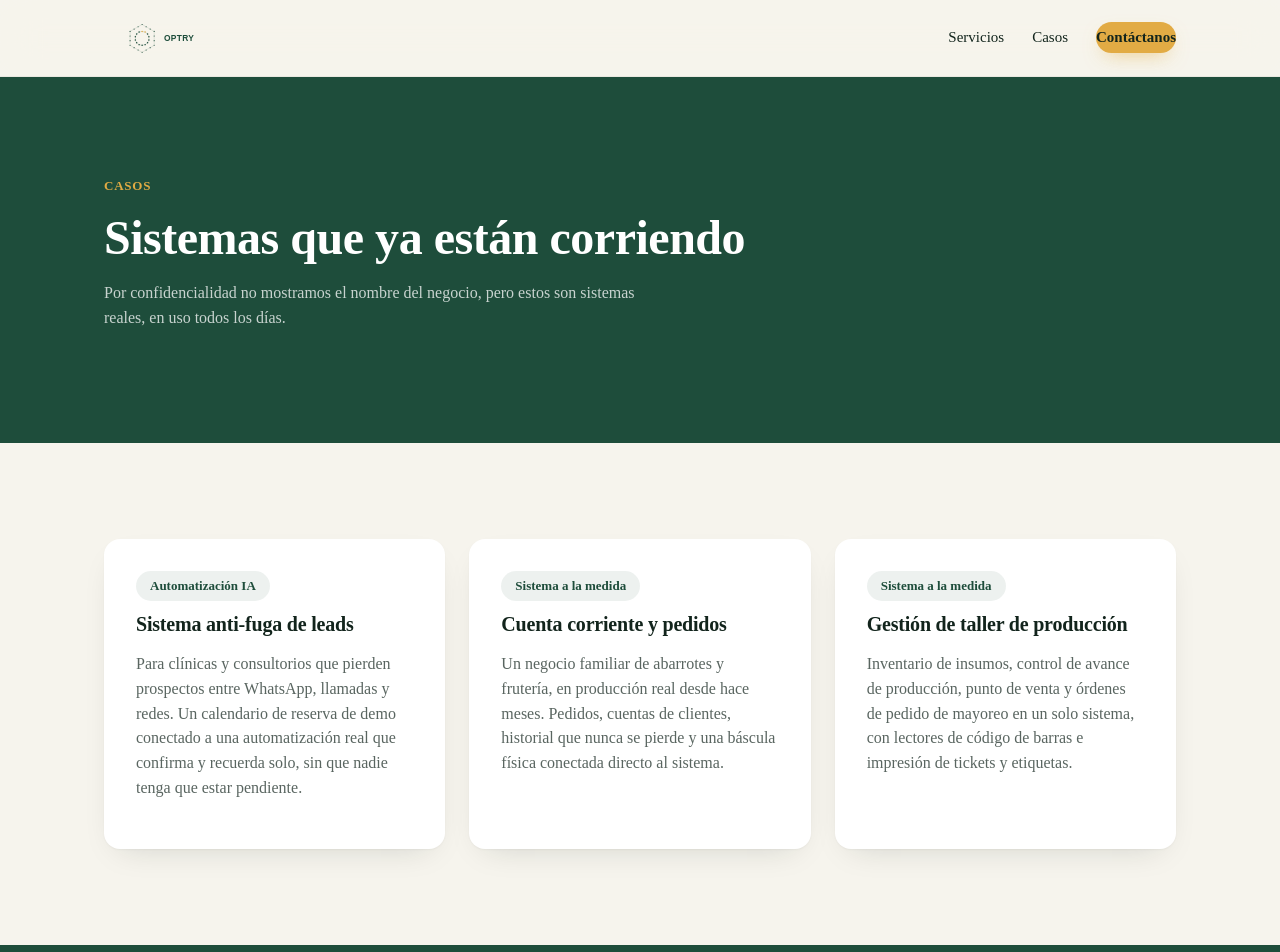
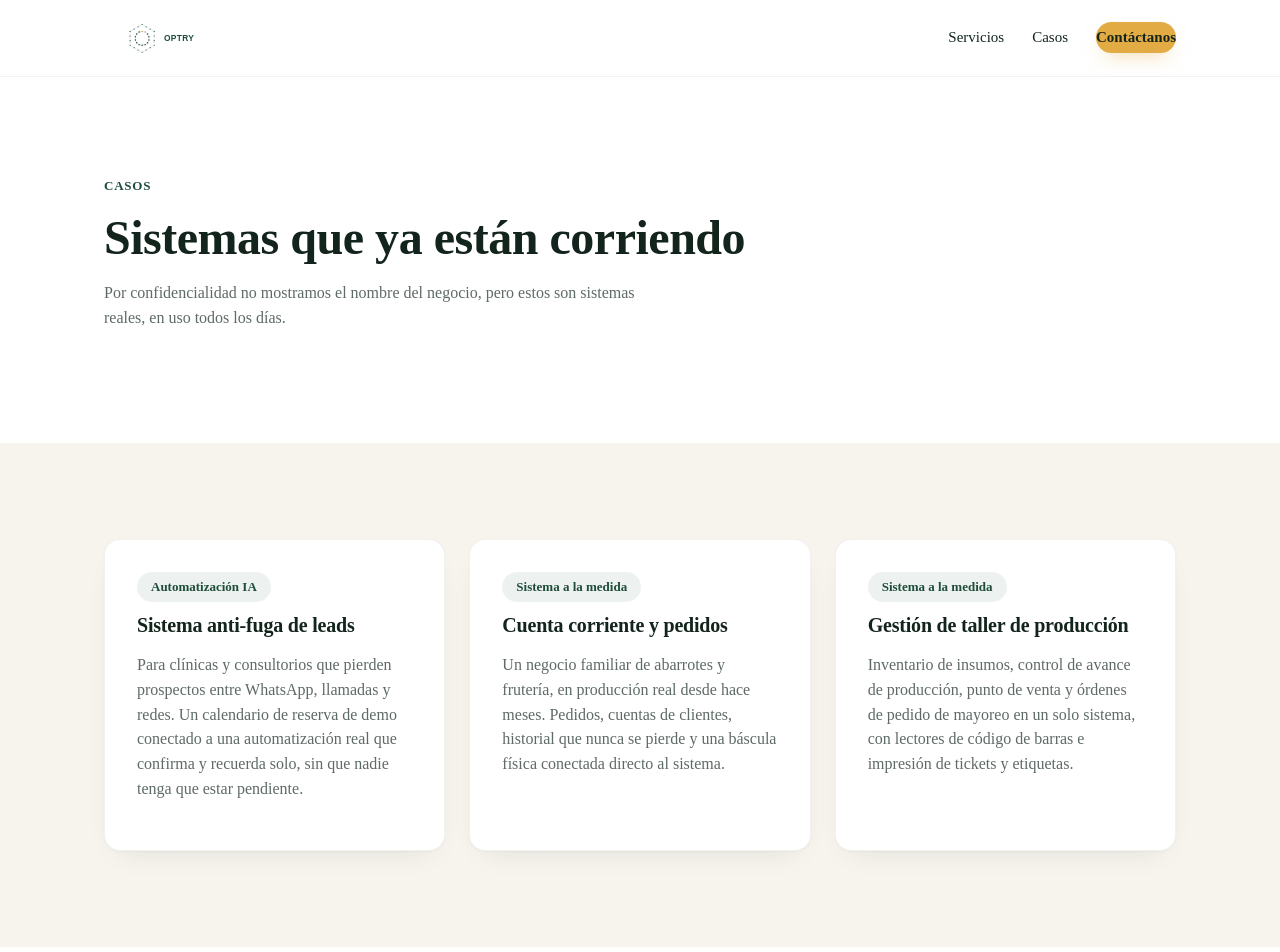
Before and after one commit to Optry-agency/optry-tech-web, a Next.js app: page /casos in a window 1280 px wide. Shown: the top 952 px of the page. Built offline with nearby package versions, Linux system fonts and the light colour scheme.

Commit message:
Corregir animaciones al navegar por el menu (scroll y reveal no se reiniciaban en cambio de ruta) y rehacer la paleta para que domine el blanco: verde y mostaza quedan solo como acento

```diff
--- a/app/casos/page.tsx
+++ b/app/casos/page.tsx
@@ -30,20 +30,20 @@ const casos = [
 export default function Casos() {
   return (
     <>
-      <section className="section--dark section">
+      <section className="section">
         <div className="container">
           <span className="eyebrow reveal">Casos</span>
           <h1 className="reveal" style={{ transitionDelay: "0.05s" }}>
             Sistemas que ya están corriendo
           </h1>
-          <p className="reveal" style={{ maxWidth: 560, opacity: 0.92, transitionDelay: "0.1s" }}>
+          <p className="reveal" style={{ maxWidth: 560, transitionDelay: "0.1s" }}>
             Por confidencialidad no mostramos el nombre del negocio, pero
             estos son sistemas reales, en uso todos los días.
           </p>
         </div>
       </section>
 
-      <section className="section">
+      <section className="section section--tint">
         <div className="container">
           <div className="grid grid--3">
             {casos.map((c, i) => (
@@ -61,7 +61,7 @@ export default function Casos() {
         </div>
       </section>
 
-      <section className="section--dark section">
+      <section className="section">
         <div className="container reveal" style={{ textAlign: "center" }}>
           <h2>¿Quieres ser el siguiente caso?</h2>
           <Link href="/contacto" className="btn btn--primary">
--- a/app/globals.css
+++ b/app/globals.css
@@ -4,11 +4,12 @@
   --color-accent: #E2AB44;
   --color-white: #FFFFFF;
   --color-ink: #12241C;
+  --color-cream: #F6F4ED;
 
-  /* Fondo/texto de fondo — animados por el scroll (ver ScrollDepth) */
-  --color-bg: #F6F4ED;
-  --color-fg: #12241C;
-  --color-fg-muted: rgba(18, 36, 28, 0.66);
+  /* Fondo — se anima muy sutilmente con el scroll (ver ScrollDepth).
+     El texto NO se anima: el blanco predomina siempre, así que el
+     contraste con --color-ink nunca está en riesgo. */
+  --color-bg: #FFFFFF;
 
   --font-heading: var(--font-montserrat), "Arial Black", sans-serif;
   --font-body: var(--font-inter), Arial, sans-serif;
@@ -38,11 +39,11 @@ body {
 
 body {
   background: var(--color-bg);
-  color: var(--color-fg);
+  color: var(--color-ink);
   font-family: var(--font-body);
   font-size: 1rem;
   line-height: 1.55;
-  transition: background-color 0.4s var(--ease-out), color 0.4s var(--ease-out);
+  transition: background-color 0.5s var(--ease-out);
   -webkit-font-smoothing: antialiased;
 }
 
@@ -52,6 +53,7 @@ h1, h2, h3 {
   line-height: 1.15;
   letter-spacing: -0.01em;
   margin: 0 0 1rem 0;
+  color: var(--color-ink);
 }
 
 h1 { font-size: clamp(2.25rem, 4vw, 3rem); }
@@ -60,7 +62,7 @@ h3 { font-size: 1.25rem; font-weight: 600; }
 
 p {
   margin: 0 0 1rem 0;
-  color: var(--color-fg-muted);
+  color: rgba(18, 36, 28, 0.68);
 }
 
 a {
@@ -77,6 +79,14 @@ a {
   padding: 96px 0;
 }
 
+/* Franja tenue color crema para separar secciones sin romper el blanco
+   dominante — reemplaza los fondos verdes sólidos que había antes. */
+.section--tint {
+  background: var(--color-cream);
+}
+
+/* Se conserva por si algún bloque puntual (nunca una página completa)
+   necesita el verde sólido de marca — úsalo con moderación. */
 .section--dark {
   background: var(--color-primary);
   color: var(--color-white);
@@ -101,7 +111,6 @@ a {
   text-transform: uppercase;
   color: var(--color-primary);
   margin-bottom: 14px;
-  transition: color 0.4s var(--ease-out);
 }
 
 .section--dark .eyebrow {
@@ -136,46 +145,58 @@ a {
 .btn--primary {
   background: var(--color-accent);
   color: var(--color-ink);
-  box-shadow: 0 8px 20px -8px rgba(226, 171, 68, 0.65);
+  box-shadow: 0 8px 20px -8px rgba(226, 171, 68, 0.55);
 }
 
 .btn--primary:hover {
-  box-shadow: 0 12px 28px -8px rgba(226, 171, 68, 0.75);
+  box-shadow: 0 12px 28px -8px rgba(226, 171, 68, 0.65);
 }
 
 .btn--secondary {
-  background: rgba(255, 255, 255, 0.08);
+  background: transparent;
+  color: var(--color-primary);
+  border: 1.5px solid rgba(30, 77, 59, 0.35);
+}
+
+.btn--secondary:hover {
+  background: rgba(30, 77, 59, 0.06);
+}
+
+/* Variante para usarse solo dentro de un bloque .section--dark */
+.btn--on-dark {
+  background: rgba(255, 255, 255, 0.1);
   color: var(--color-white);
   border: 1.5px solid rgba(255, 255, 255, 0.55);
   backdrop-filter: blur(8px);
 }
 
-.btn--secondary:hover {
-  background: rgba(255, 255, 255, 0.16);
+.btn--on-dark:hover {
+  background: rgba(255, 255, 255, 0.18);
 }
 
-/* Tarjetas — profundidad suave tipo clay/iOS, texto siempre fijo (el fondo no se anima) */
+/* Tarjetas — profundidad suave tipo clay/iOS */
 .card {
   background: var(--color-white);
   color: var(--color-ink);
   border-radius: var(--radius);
   padding: 32px;
   height: 100%;
+  border: 1px solid rgba(18, 36, 28, 0.06);
   box-shadow:
-    0 1px 2px rgba(18, 36, 28, 0.04),
-    0 12px 32px -16px rgba(18, 36, 28, 0.18);
+    0 1px 2px rgba(18, 36, 28, 0.03),
+    0 12px 32px -18px rgba(18, 36, 28, 0.14);
   transition: transform 0.35s var(--ease-spring), box-shadow 0.35s var(--ease-out);
 }
 
 .card p {
-  color: rgba(18, 36, 28, 0.7);
+  color: rgba(18, 36, 28, 0.68);
 }
 
 .card:hover {
   transform: translateY(-4px);
   box-shadow:
-    0 1px 2px rgba(18, 36, 28, 0.05),
-    0 24px 48px -20px rgba(18, 36, 28, 0.24);
+    0 1px 2px rgba(18, 36, 28, 0.04),
+    0 24px 48px -20px rgba(18, 36, 28, 0.18);
 }
 
 .grid {
--- a/app/servicios/page.tsx
+++ b/app/servicios/page.tsx
@@ -10,7 +10,7 @@ export const metadata: Metadata = {
 export default function Servicios() {
   return (
     <>
-      <section className="section--dark section">
+      <section className="section">
         <div className="container">
           <span className="eyebrow reveal">Servicios</span>
           <h1 className="reveal" style={{ transitionDelay: "0.05s" }}>
@@ -19,7 +19,7 @@ export default function Servicios() {
         </div>
       </section>
 
-      <section className="section">
+      <section className="section section--tint">
         <div className="container">
           <span className="tag reveal">Segmento 1</span>
           <h2 className="reveal">Sistema a la medida para tu negocio local</h2>
@@ -91,7 +91,7 @@ export default function Servicios() {
         </div>
       </section>
 
-      <section className="section--dark section">
+      <section className="section section--tint">
         <div className="container reveal" style={{ textAlign: "center" }}>
           <h2>¿No estás seguro en cuál encajas?</h2>
           <p style={{ maxWidth: 480, margin: "0 auto 24px" }}>
--- a/components/ScrollDepth.tsx
+++ b/components/ScrollDepth.tsx
@@ -1,15 +1,13 @@
 "use client";
 
 import { useEffect } from "react";
+import { usePathname } from "next/navigation";
 
-// Colores de inicio (arriba de la página) y de destino (fondo de la página).
-// Los "fijos" de marca (--color-primary, --color-accent, --color-ink) no se tocan:
-// solo el fondo/texto por defecto de las secciones claras se profundiza al bajar,
-// para dar sensación de profundidad sin perder legibilidad en tarjetas/CTAs.
-const BG_START = [246, 244, 237]; // --color-bg crema
-const BG_END = [12, 20, 16]; // verde-negro profundo
-const FG_START = [18, 36, 28]; // --color-ink
-const FG_END = [237, 240, 235]; // crema muy claro
+// El blanco domina todo el sitio; esto solo agrega una insinuación de
+// profundidad al fondo mientras bajas (nunca compromete el contraste,
+// porque el texto usa --color-ink fijo, no se anima).
+const BG_START = [255, 255, 255]; // blanco puro, arriba de la página
+const BG_END = [234, 231, 222]; // gris cálido muy claro, abajo del todo
 
 function lerp(a: number, b: number, t: number) {
   return Math.round(a + (b - a) * t);
@@ -24,13 +22,19 @@ function mix(start: number[], end: number[], t: number) {
 }
 
 export default function ScrollDepth() {
+  const pathname = usePathname();
+
   useEffect(() => {
+    const root = document.documentElement;
     const prefersReduced = window.matchMedia(
       "(prefers-reduced-motion: reduce)"
     ).matches;
-    if (prefersReduced) return;
 
-    const root = document.documentElement;
+    if (prefersReduced) {
+      root.style.setProperty("--color-bg", `rgb(${BG_START.join(", ")})`);
+      return;
+    }
+
     let ticking = false;
 
     const apply = () => {
@@ -38,17 +42,14 @@ export default function ScrollDepth() {
       const doc = document.documentElement;
       const scrollable = doc.scrollHeight - window.innerHeight;
       const progress = scrollable > 0 ? window.scrollY / scrollable : 0;
-      // Curva suave: se profundiza rápido al inicio del scroll y se detiene
-      // antes del fondo del todo, para no pelear con las secciones oscuras.
-      const t = Math.min(1, Math.max(0, progress)) ** 0.85;
+      const t = Math.min(1, Math.max(0, progress));
+      root.style.setProperty("--color-bg", mix(BG_START, BG_END, t));
+    };
 
-      root.style.setProperty("--color-bg", mix(BG_START, BG_END, t));
-      root.style.setProperty("--color-fg", mix(FG_START, FG_END, t));
-      root.style.setProperty(
-        "--color-fg-muted",
-        `${mix(FG_START, FG_END, t)}`.replace("rgb", "rgba").replace(")", ", 0.72)")
-      );
-    };
+    // Recalcular de inmediato al entrar a una página nueva (navegación por
+    // menú resetea el scroll a 0, pero la variable en <html> venía de la
+    // página anterior — sin esto se ve un flash con el tono de antes).
+    apply();
 
     const onScroll = () => {
       if (!ticking) {
@@ -57,14 +58,13 @@ export default function ScrollDepth() {
       }
     };
 
-    apply();
     window.addEventListener("scroll", onScroll, { passive: true });
     window.addEventListener("resize", onScroll);
     return () => {
       window.removeEventListener("scroll", onScroll);
       window.removeEventListener("resize", onScroll);
     };
-  }, []);
+  }, [pathname]);
 
   return null;
 }
--- a/components/ScrollReveal.tsx
+++ b/components/ScrollReveal.tsx
@@ -1,14 +1,26 @@
 "use client";
 
 import { useEffect } from "react";
+import { usePathname } from "next/navigation";
 
 /**
  * Activa el fade/slide-in de cualquier elemento con className="reveal"
  * cuando entra en el viewport. No usa estado de React a propósito —
  * solo alterna una clase en el DOM, así que no compite con la hidratación.
+ *
+ * Se vuelve a ejecutar en cada cambio de ruta (usePathname) porque este
+ * componente vive en el layout raíz y no se vuelve a montar al navegar
+ * por el menú — sin esto, los ".reveal" de la página nueva nunca se
+ * observaban y se quedaban invisibles (opacity: 0) para siempre.
  */
 export default function ScrollReveal() {
+  const pathname = usePathname();
+
   useEffect(() => {
+    let observer: IntersectionObserver | null = null;
+
+    // Espera un frame a que el DOM de la página nueva ya esté pintado.
+    const raf = requestAnimationFrame(() => {
       const elements = Array.from(document.querySelectorAll(".reveal"));
       if (elements.length === 0) return;
 
@@ -20,21 +32,29 @@ export default function ScrollReveal() {
         return;
       }
 
-    const observer = new IntersectionObserver(
+      observer = new IntersectionObserver(
         (entries) => {
           for (const entry of entries) {
             if (entry.isIntersecting) {
               entry.target.classList.add("reveal-visible");
-            observer.unobserve(entry.target);
+              observer?.unobserve(entry.target);
             }
           }
         },
         { threshold: 0.15, rootMargin: "0px 0px -40px 0px" }
       );
 
-    elements.forEach((el) => observer.observe(el));
-    return () => observer.disconnect();
-  }, []);
+      elements.forEach((el) => {
+        el.classList.remove("reveal-visible");
+        observer?.observe(el);
+      });
+    });
+
+    return () => {
+      cancelAnimationFrame(raf);
+      observer?.disconnect();
+    };
+  }, [pathname]);
 
   return null;
 }
```
Also changed, not shown: app/page.tsx (+3 -4 lines). Lines whose indentation alone changed are shown as unchanged.
